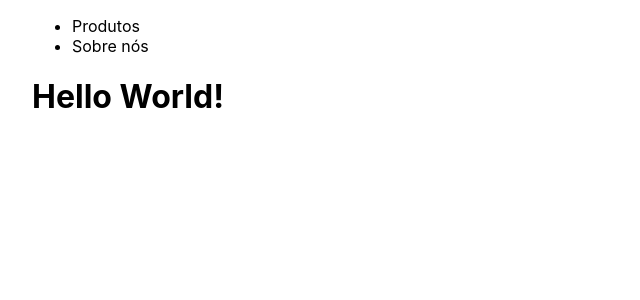
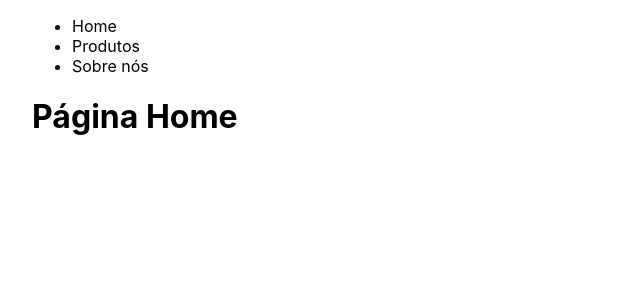
Before and after one commit to jadelcruz1/Treino-Next.js, a Next.js app: page / in a window 1280 px wide. Shown: the top 300 px of the page, without its empty margins (0-640 px from the left). Built offline with nearby package versions, Linux system fonts and the light colour scheme.

Commit message:
Components em Next.js

```diff
--- /dev/null
+++ b/components/Navbar.js
@@ -0,0 +1,32 @@
+import Link from 'next/link'
+
+export default function Navbar(){
+    return (
+
+        <ul>
+
+            <li>
+
+            <Link href="/">
+                <a> Home </a>
+            </Link>
+            </li>
+
+            <li>
+
+            <Link href="/products">
+                <a>Produtos</a>
+            </Link>
+            </li>
+
+            <li>
+
+            <Link href="/about">
+                <a>Sobre nós </a>
+            </Link>
+            </li>
+
+      </ul>
+
+    )
+}
--- a/pages/about.js
+++ b/pages/about.js
@@ -1,8 +1,11 @@
 import Link from 'next/link'
+import Navbar from '../components/Navbar'
 
 export default function About(){
     return (
         <>
+
+            <Navbar />
             <h1> Página de About! </h1>
 
             <Link href="/">
--- a/pages/index.js
+++ b/pages/index.js
@@ -1,29 +1,16 @@
 import Head from 'next/head'
 import Image from 'next/image'
 import styles from '../styles/Home.module.css'
-import Link from 'next/link'
+import Navbar from '../components/Navbar'
+
 
 export default function Home() {
   return (
     <div className={styles.container}>
-      <ul>
 
-        <li>
+      <Navbar />
 
-          <Link href="/products">
-            <a>Produtos</a>
-          </Link>
-        </li>
-
-        <li>
-
-          <Link href="/about">
-            <a>Sobre nós </a>
-          </Link>
-        </li>
-
-      </ul>
-      <h1> Hello World! </h1>
+      <h1> Página Home </h1>
     </div>
   )
 }
--- a/pages/products/index.js
+++ b/pages/products/index.js
@@ -1,8 +1,11 @@
 import Link from 'next/link'
+import Navbar from '../../components/Navbar'
 
 export default function Products(){
     return (
         <>
+
+            <Navbar />
             <h1> Teste de renderização</h1>
 
             <p> teste de fragment em Next.js</p>
--- a/pages/products/pants/bluepants.js
+++ b/pages/products/pants/bluepants.js
@@ -1,8 +1,10 @@
+import Navbar from "../../../components/Navbar"
+
 export default function Bluepants(){
     return(
         <>
-
-        <h1> Calça azul só R$ 99,99. </h1>
+            <Navbar />
+            <h1> Calça azul só R$ 99,99. </h1>
 
         </>
     )
--- a/pages/products/pants/redpants.js
+++ b/pages/products/pants/redpants.js
@@ -1,8 +1,11 @@
+import Navbar from "../../../components/Navbar"
+
 export default function Redpants (){
     return (
         <>
+            <Navbar />
 
-        <h1>  Calça vermelha só R$ 199,99 </h1>
+            <h1>  Calça vermelha só R$ 199,99 </h1>
 
         </>
     )
```
